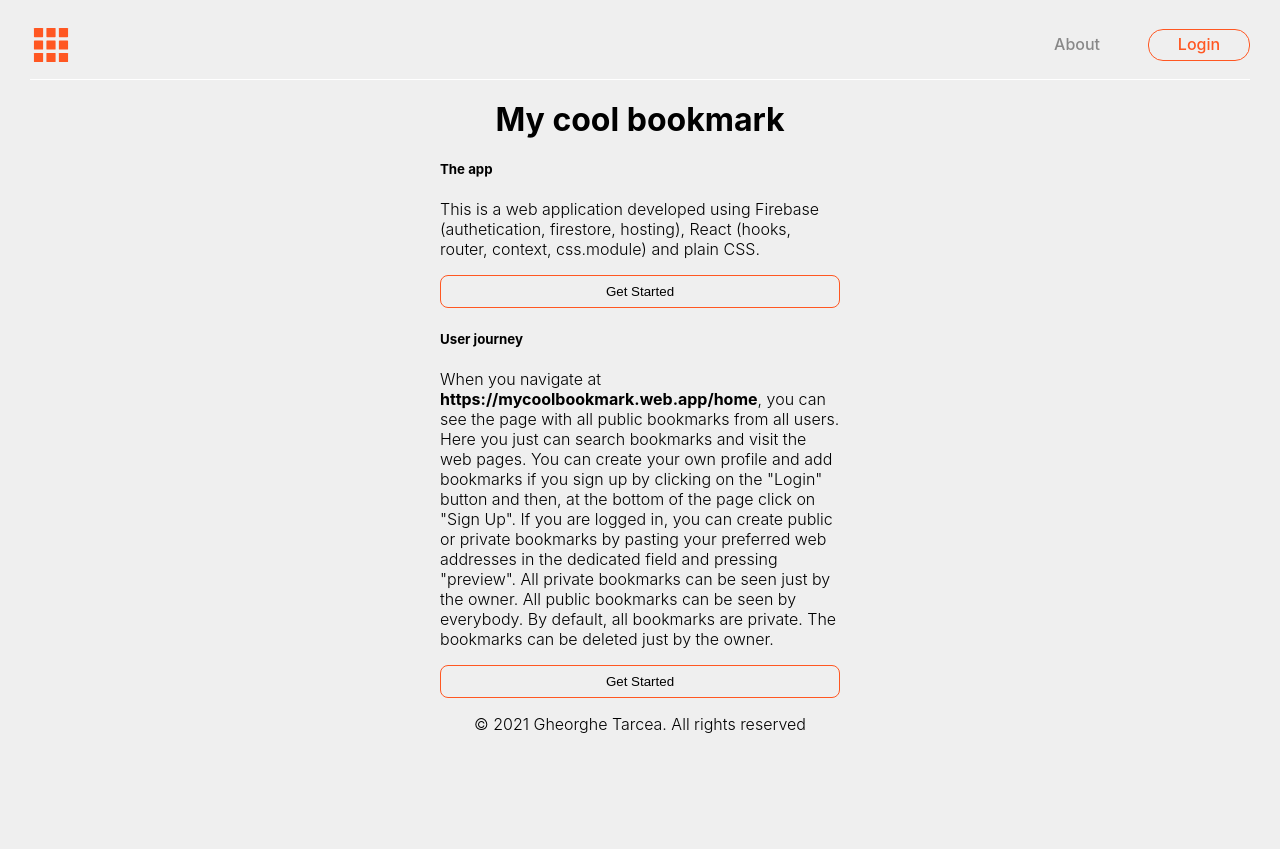
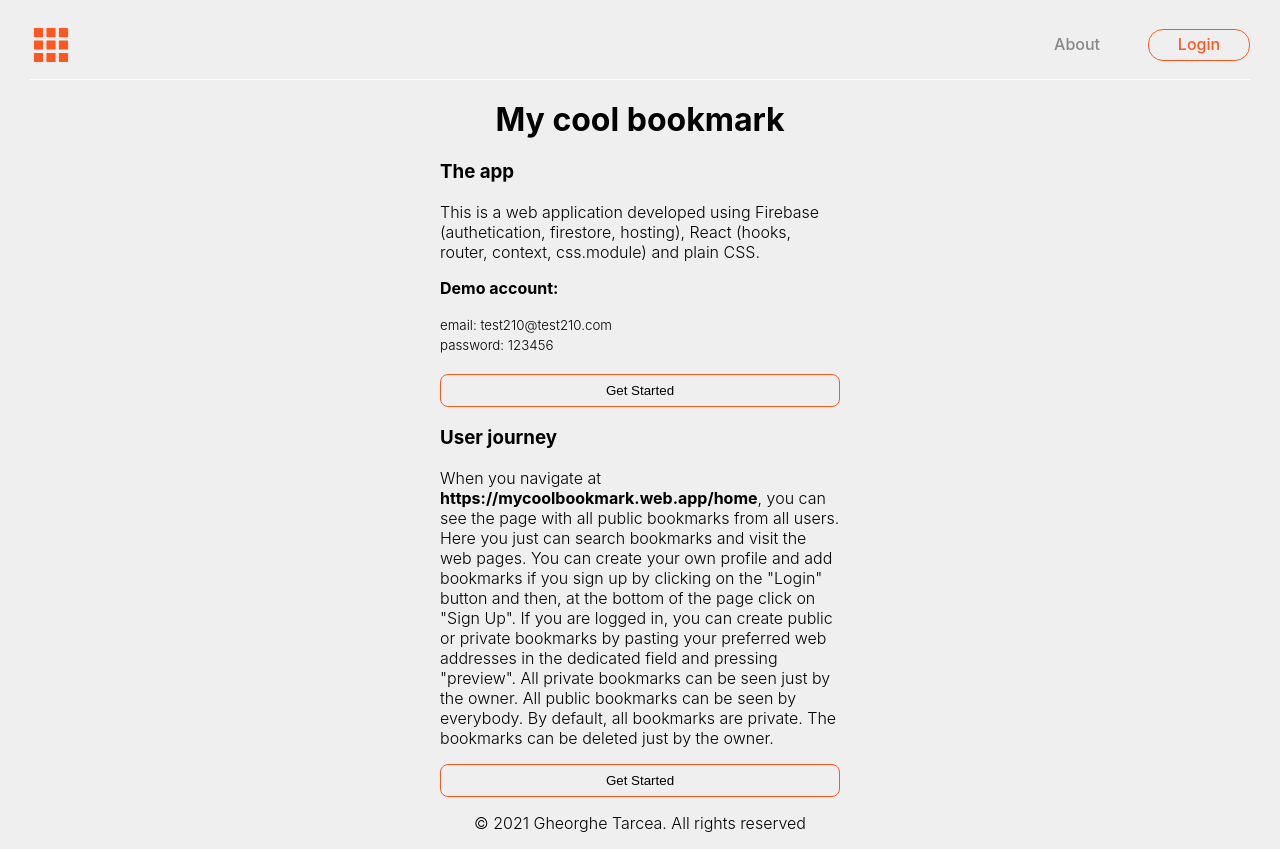
Before and after one commit to tarcea/bookmark-auth, a React (Create React App) app: page / in a window 1280 px wide. Before the commit the page ends 800 px from the top, so only its background shows below. Built offline with nearby package versions, Linux system fonts and the light colour scheme; no server answers.

Commit message:
demo account added on about page

```diff
--- a/src/components/About/About.js
+++ b/src/components/About/About.js
@@ -15,10 +15,13 @@ const About = () => {
     <div className={styles.container}>
       <h1 onClick={navigateTo("home")}>My cool bookmark</h1>
         <div className={styles.text}>
-        <h5>The app</h5>
+        <h3>The app</h3>
           <p>This is a web application developed using Firebase (authetication, firestore, hosting), React (hooks, router, context, css.module) and plain CSS. </p>
+          <p><strong>Demo account:</strong></p>
+          <small>email: test210@test210.com</small><br />
+          <small>password: 123456</small><br /><br />
           <button onClick={navigateTo("login")}>Get Started</button>
-          <h5>User journey</h5>
+          <h3>User journey</h3>
           <p>When you navigate at <span onClick={navigateTo("home")}><strong>https://mycoolbookmark.web.app/home</strong></span>, you can see the page with all public bookmarks from all users. Here you just can search bookmarks and visit the web pages.
           You can create your own profile and add bookmarks if you sign up by clicking on the "Login" button and then, at the bottom of the page click on "Sign Up".
           If you are logged in, you can create public or private bookmarks by pasting your preferred web addresses in the dedicated field and pressing "preview".
```
